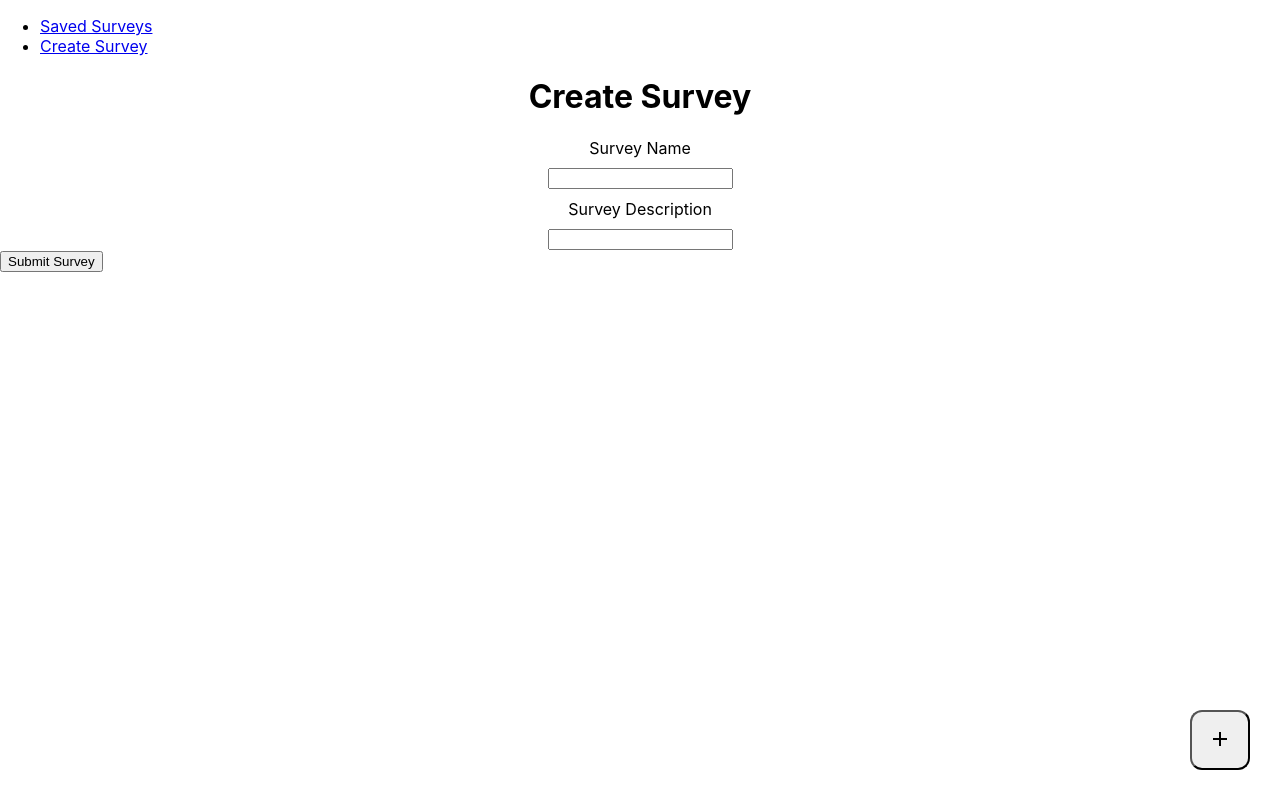
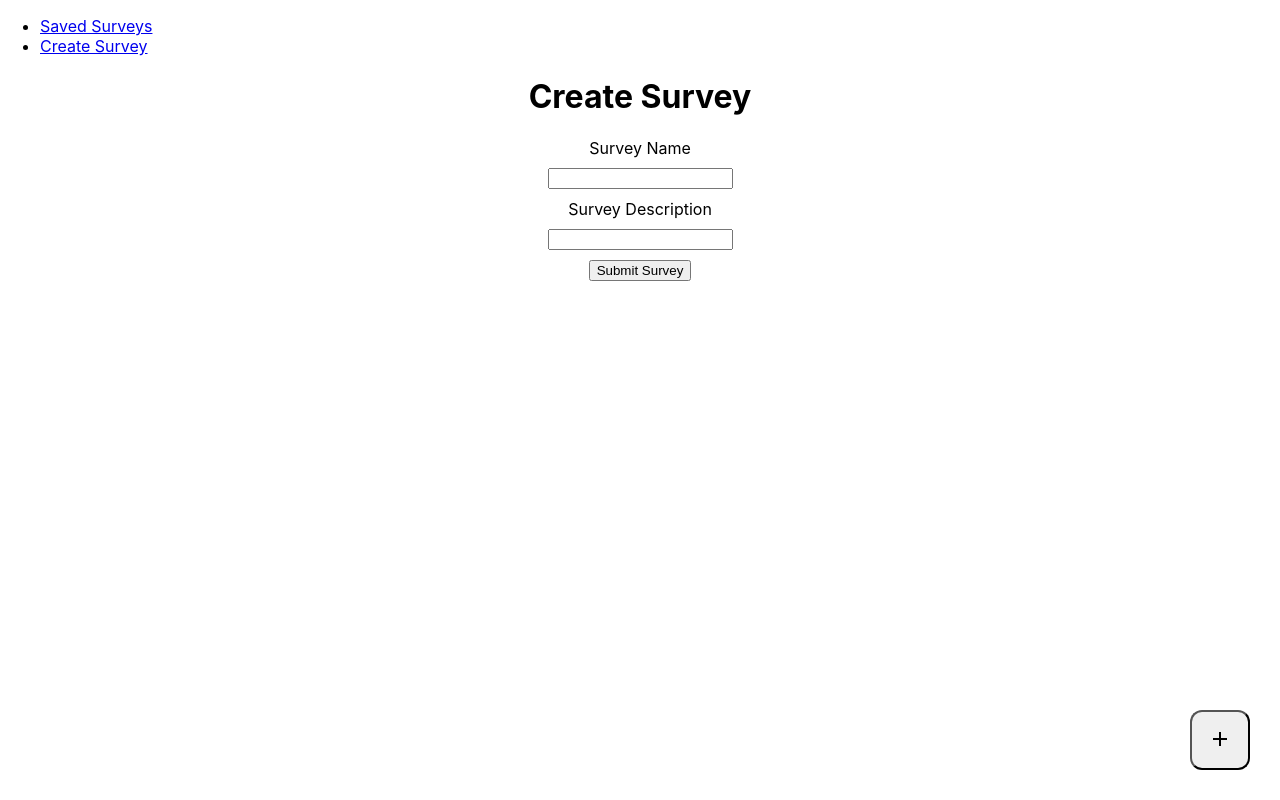
Before and after one commit to uttiya10/greenleaf-survey, a React (Create React App) app in the folder frontend/: page /create in a window 1280 px wide. Built offline with nearby package versions, Linux system fonts and the light colour scheme.

Commit message:
Layout, add deletion

```diff
--- a/frontend/src/components/create-survey/CreateSurvey.css
+++ b/frontend/src/components/create-survey/CreateSurvey.css
@@ -12,3 +12,10 @@
 .survey-input input[type='text'] {
     width: 200px;
 }
+
+.submit-survey {
+    position: relative;
+    top: 10px;
+    display: block;
+    margin: 0 auto;
+}
--- a/frontend/src/components/create-survey/CreateSurvey.js
+++ b/frontend/src/components/create-survey/CreateSurvey.js
@@ -32,7 +32,6 @@ function CreateSurvey() {
     }
 
     async function submitQuestion(question, idx, surveyID) {
-        debugger;
         if (question instanceof MultipleChoiceQuestion) {
             return fetch('http://127.0.0.1:8000/api/surveys/add-multiple-choice-question/', {
                 method: 'POST',
@@ -83,10 +82,10 @@ function CreateSurvey() {
                 <label for="survey-descr">Survey Description</label>
                 <input type="text" name="survey-descr" id="survey-descr"/>
             </div>
-            <div>
+            <div class="questions-container">
                 {questions.map(question => QuestionDraft(question, setQuestions))}
             </div>
-            <button onClick={() => submitSurvey()}>Submit Survey</button>
+            <button class="submit-survey" onClick={() => submitSurvey()}>Submit Survey</button>
 
             {Fab("add", () => { publish(OVERLAY_TOGGLE, { show: true }); })}
 
--- a/frontend/src/components/question-draft/QuestionDraft.css
+++ b/frontend/src/components/question-draft/QuestionDraft.css
@@ -3,3 +3,15 @@
 .faded-out textarea:not(.overlay-input){
     opacity: 0.2;
 }
+
+.question-container {
+    display: flex;
+    flex-direction: column;
+    align-items: center;
+}
+
+.question-delete {
+    position: relative;
+    left: -130px;
+    top: 10px;
+}
--- a/frontend/src/components/question-draft/QuestionDraft.js
+++ b/frontend/src/components/question-draft/QuestionDraft.js
@@ -8,7 +8,6 @@ export default function QuestionDraft(question, setQuestions) {
         setQuestions(questions => {
             var questionIdx = questions.indexOf(mcq);
             var result = [...questions];
-            debugger;
             var optionTextSelectorID = mcq.name + "-new-option";
             var optionText = document.getElementById(optionTextSelectorID).value;
             result.splice(questionIdx, 1,
@@ -18,7 +17,8 @@ export default function QuestionDraft(question, setQuestions) {
     }
 
     return (
-        <div>
+        <div class="question-container">
+            <span onClick={() => setQuestions(questions => questions.filter(q => q !== question))} class="material-symbols-outlined question-delete">close</span>
             <header>
                 <h2>{question.text}</h2>
             </header>
```
